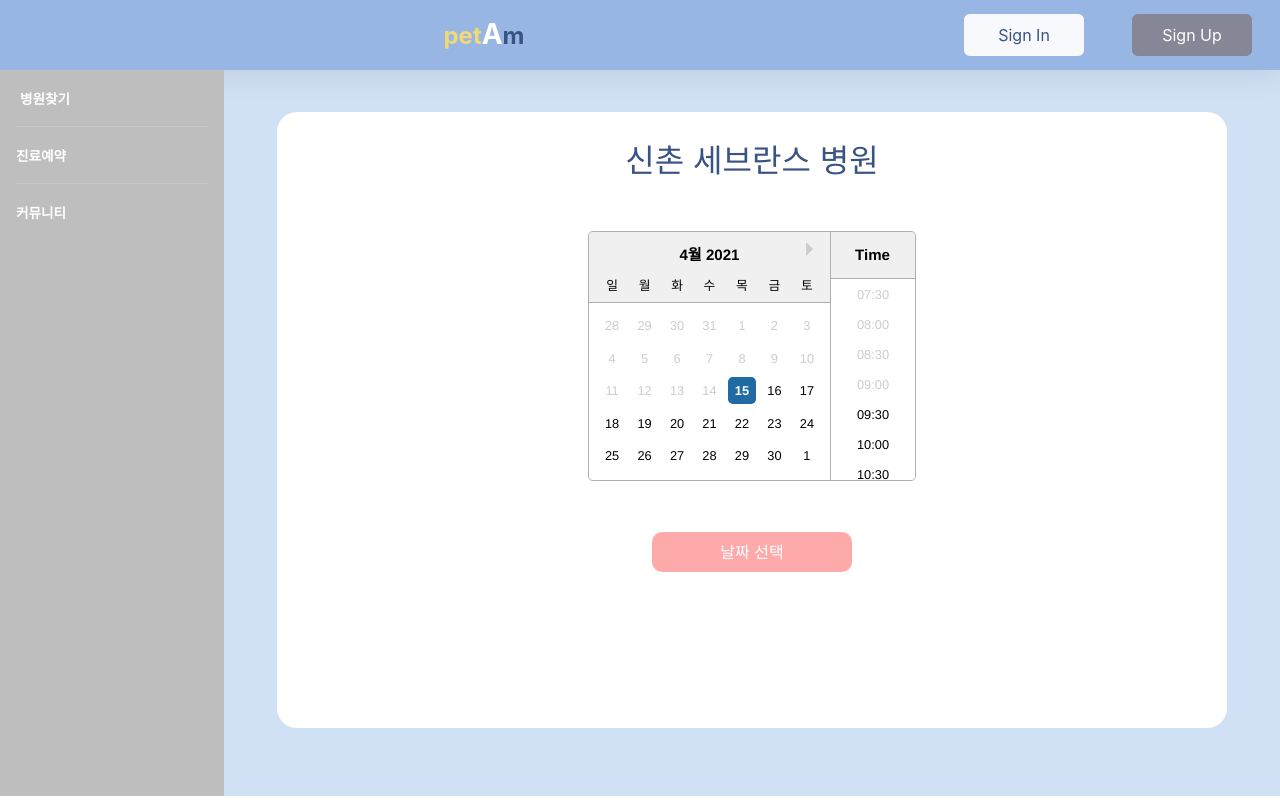
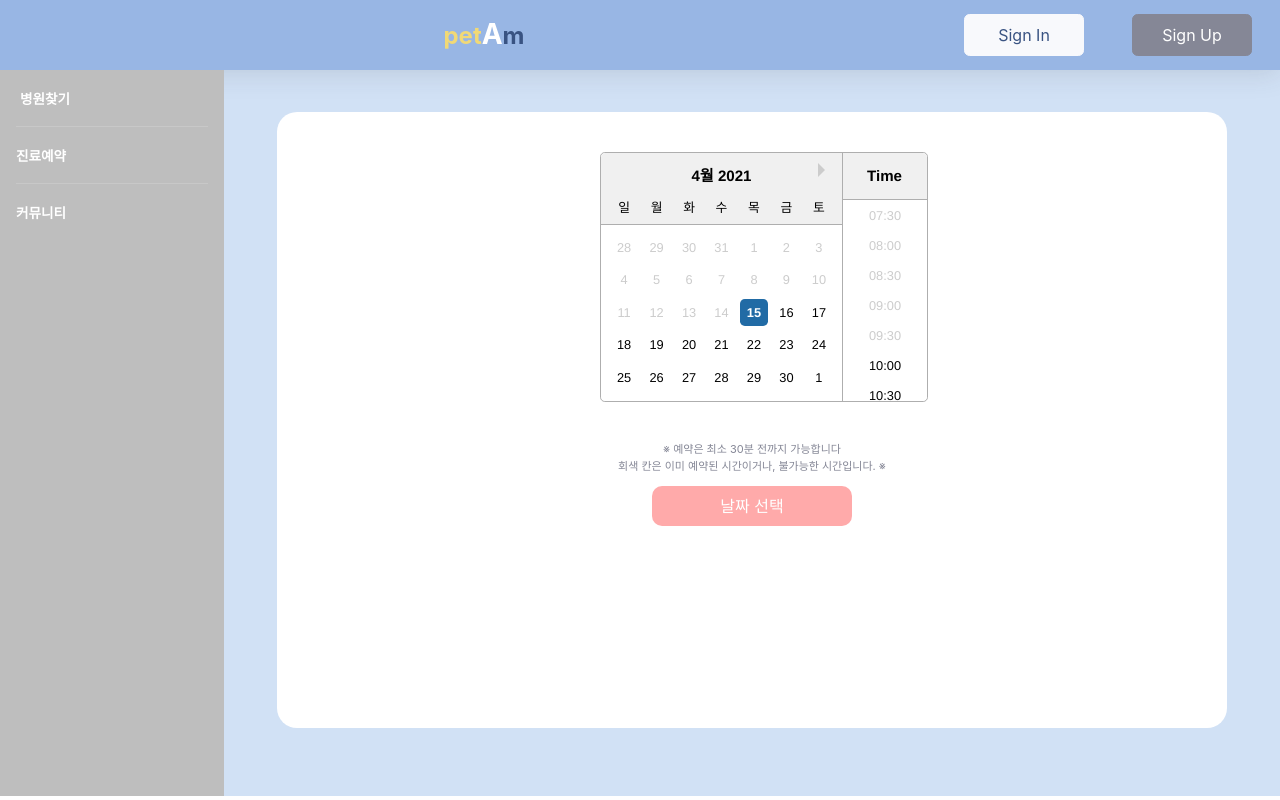
Before and after one commit to ktmihs/AnimalManagement, a React (Create React App) app in the folder petam/: page /reservationPage in a window 1280 px wide. Built offline with nearby package versions, Linux system fonts and the light colour scheme; no server answers.

Commit message:
modify reservation pages

```diff
--- a/petam/src/Components/Content.css
+++ b/petam/src/Components/Content.css
@@ -32,8 +32,8 @@
     margin:10px 3% 20px 3%;
     /*height:25vw;*/
     height:370px;
-    width:350px;
-    border:1px dotted #bbbcbc;
+    width:400px;
+    /* border:1px dotted #bbbcbc; */
     overflow:hidden;
     word-wrap:break-word;
     line-height:30px;
--- a/petam/src/Components/Search.jsx
+++ b/petam/src/Components/Search.jsx
@@ -1,7 +1,7 @@
 import React,{useState} from 'react'
 import '../Components/Content.css'
 
-function Search(){
+function Search({getSearchWord}){
     const [searchWord,setSearchWord]=useState('')
 
     const handleChange=(e)=>{
@@ -9,8 +9,8 @@ function Search(){
 
     }
     const handleSubmit=()=>{
-        //onCreate(searchWord)
-        alert('hospital '+searchWord)
+        getSearchWord(searchWord)
+        //alert('hospital '+searchWord)
             // 디비 서치할 때 사용
     }
 
--- a/petam/src/Pages/CheckReservationPage.jsx
+++ b/petam/src/Pages/CheckReservationPage.jsx
@@ -10,6 +10,7 @@ function CheckReservationPage({location,history}){
         text:location.option,
         dateDay:location.dateDay
     })
+    const hspId=useLocation()
     const handleClick=()=>{
         swal({
             text:'예약이 확정되었습니다.',
@@ -49,7 +50,7 @@ function CheckReservationPage({location,history}){
                 <div className='contentBox' style={contentBox}>
                     <div>
                         예약 번호 : 1235468788<br/>
-                        예약 병원 : 신촌 세브란스 병원<br/>
+                        예약 병원 : {hspId.name}<br/>
                         예약자 : 보리<br/>
                         예약 일정 : {reserve.dateDay}<br/>
                         예약 목적 : {reserve.option}<br/>
--- a/petam/src/Pages/HospitalPage.jsx
+++ b/petam/src/Pages/HospitalPage.jsx
@@ -1,24 +1,38 @@
-import React from 'react'
+import React, { useState } from 'react'
+import { useHistory } from 'react-router'
 import Content from '../Components/Content'
 import '../Components/Content.css'
 import Search from '../Components/Search'
 
 function HospitalPage({location,history}){
-    const content={
-        //display:'fixed',
-        //height:'80vh'
+    const [hospitalInfo,setHospitalInfo]=useState({     //나중에 ''로 초기화 후, db에서 받아 set에 넣어주기
+        id:'980505',
+        name:'신촌세브란스',
+        img:'/sev.jpg',
+        addr:'서울 서대문구 연세로 50-1',
+        ph:'02-1599-1004',
+        time:'09:00 - 18:00',
+        avg:'5' //평점
+    })
+
+    const hspId=useHistory()
+
+    const handleClick=()=>{
+        hspId.push({
+            pathname: '/ReservationPage',
+            id:hospitalInfo.id,
+            name:hospitalInfo.name
+        })
     }
     const topContent={
-        width:'100%',
-        padding:'0 7%',
+        padding:'0 10%',
         display:'flex',
         flexDirection:'row'
     }
     const hospitalImg={
-        width:'120px',
-        height:'150px',
+        width:'190px',
+        height:'190px',
         verticalAlign:'top'
-
     }
     const buttons={
         display:'flex',
@@ -38,27 +52,27 @@ function HospitalPage({location,history}){
     const bottomContent={
         fontSize:'14px',
         textAlign:'left',
-        margin:'10%'
+        margin:'3% 10%'
     }
     return(
-        <Content style={content}>
-            <h2 className='name'>신촌세브란스</h2>
+        <Content>
+            <h2 className='name' value={hospitalInfo.name}>{hospitalInfo.name}</h2>
             <Search/>
             <div className='bodyContainer'>
                 <div className="contentBox">
                     <div style={topContent}>
-                        <img style={hospitalImg} src="/logo2.jpg" alt="petAm"/>
+                        <img style={hospitalImg} src={hospitalInfo.img} alt="hospitalImg"/>
                         <div style={buttons}>
-                            <button style={topButton} className='button' onClick={()=>history.push('/ReservationPage')}>예약하기</button>
+                            <button style={topButton} className='button' onClick={handleClick}>예약하기</button>
                             <button style={bottomButton} className='button'>후기</button>
                         </div>
                     </div>
                     <div style={bottomContent}>
-                        병원명: 신촌 세브란스 병원<br/>
-                        병원주소: 서울 서대문구 연세로 50-1<br/>
-                        전화번호: 02-1599-1004<br/>
-                        운영시간: 09:00-18:00<br/>
-                        평점: 4.7
+                        병원명: {hospitalInfo.name}<br/>
+                        병원주소: {hospitalInfo.addr}<br/>
+                        전화번호: {hospitalInfo.ph}<br/>
+                        운영시간: {hospitalInfo.time}<br/>
+                        평점: {hospitalInfo.avg}
                     </div>
                 </div>
                 <div className="contentBox"></div>
--- a/petam/src/Pages/MainHospitalContent.jsx
+++ b/petam/src/Pages/MainHospitalContent.jsx
@@ -8,8 +8,9 @@ function MainHospitalContent(){
         padding:'10px 0px',
         marginRight:'3%',
         //height:'25vw',
-        width:'300px',
-        border:'1px dotted #bbbcbc',
+        width:'40%',
+        minWidth:'400px',
+        //border:'1px dotted #bbbcbc',
         //borderRight:'3px solid #BBBCBC',
         overflow:'hidden',
         wordWrap:'break-word',
--- a/petam/src/Pages/ReservaionContent.jsx
+++ b/petam/src/Pages/ReservaionContent.jsx
@@ -5,7 +5,7 @@ function ReservationContent({time,getReserve}){
     //const [selectTime,setSeleteTime]=useState()
     const [reserve,setReserve]=useState({
         option:'x',
-        text:''
+        text:'없음'
     })
     const {option,text}=reserve
     const handleChange=(e)=>{
@@ -22,35 +22,35 @@ function ReservationContent({time,getReserve}){
         marginLeft:'5px'
     }
     const textBox={
-        height:'100px',
+        padding:'5px',
+        height:'20vh',
         width:'80%'
     }
     const warningText={
-        fontSize:'11px'
+        fontSize:'11px',
+        margin:'10px 0'
     }
     return(
-        <>
         <div className='contentBox'>
             <div>
                 예약 일정 : {time.year}년 {time.month}월 {time.dates}일 {time.hour}시 {time.minute}분<br/>
                 예약 목적 :
-                    <select name='option' value={option} onChange={handleChange} style={selectBox}>      {/* form으로 변경 후 값 넘기기(Searcj.jsx 참고) */}
+                <select name='option' value={option} onChange={handleChange} style={selectBox}>
                     <option value="정기검진">정기검진</option>
                     <option value="예방접종">예방접종</option>
                     <option value="기타">기타</option>
                     <option value="x" hidden>=== 선택 ===</option>
                 </select>
                 <br/><br/>
-                    <textarea name='text' value={text} onChange={handleChange} style={textBox} placeholder="병원에 보낼 메시지를 적어주세요."/>
+                <textarea name='text' onChange={handleChange} style={textBox} placeholder="병원에 보낼 메시지를 적어주세요."/>
                 <div style={warningText}>
                     ※주의사항※<br/>
                     예약 1일 전까지 무료 취소 가능합니다.<br/>
-                        회색 칸은 이미 예약된 시간이거나, 불가능한 시간입니다.
+                    무분별한 예약, 취소 시 차후 불이익이 발생할 수 있습니다.
                 </div>
                 <check></check>
             </div>
         </div>
-        </>
     )
 }
 export default ReservationContent
--- a/petam/src/Pages/ReservationPage.jsx
+++ b/petam/src/Pages/ReservationPage.jsx
@@ -1,5 +1,5 @@
 import React, { useState } from 'react'
-import { useHistory } from 'react-router'
+import { useHistory, useLocation } from 'react-router'
 import Content from '../Components/Content'
 import '../Components/Content.css'
 import ReservationContent from './ReservaionContent'
@@ -14,11 +14,11 @@ function ReservationPage({location,history}){
         hour:'',
         minute:''
     })
-
     const [reserve,setReserve]=useState({
         option:'',
         text:''
     })
+
     const getReserve=(name,value)=>{
         setReserve({
             ...reserve,
@@ -28,9 +28,11 @@ function ReservationPage({location,history}){
 
     const [nextPage,setNextPage]=useState(false)
 
-    const res=useHistory();
+    const hspId=useLocation()
+    const hspName=hspId.name
+    const res=useHistory()
     const toCheck=()=>{{
-        reserve.option==='' || reserve.option==='기타' && reserve.text===''?
+        reserve.option==='' || reserve.option==='기타' && reserve.text===''?    //미입력 사항 존재할 때
         (
             reserve.option===''?
             swal('','예약 목적을 선택해주세요!','warning')
@@ -38,8 +40,9 @@ function ReservationPage({location,history}){
             swal('','예약 목적에 대한 메시지를 작성해주세요!','warning')
         )
         :
-        res.push({
+        res.push({      //전부 작성되면 다음 페이지로 이동 & 정보 보내기
             pathname:'/CheckReservationPage',
+            name:hspName,
             option:reserve.option,
             text:reserve.text,
             dateDay:`${time.year}년 ${time.month}월 ${time.dates}일 ${time.hour}시 ${time.minute}분`
@@ -71,7 +74,7 @@ function ReservationPage({location,history}){
     }
     return(
         <Content>
-            <h2 className='name'>신촌 세브란스 병원</h2>
+            <h2 className='name'>{hspName}</h2>
             <div className='bodyContainer'>
                 <div style={inner}>
                     {nextPage?
--- a/petam/src/Pages/SearchContent.jsx
+++ b/petam/src/Pages/SearchContent.jsx
@@ -1,12 +1,16 @@
-import React from 'react'
+import React, { useState } from 'react'
 import {Link} from 'react-router-dom'
 import '../Components/Content.css'
 
 function SearchContent(){
-
+    const [info,setInfo]=useState({
+        name:'병원',
+        img:'/sev.jpg',
+        ph:'02-123-1004'
+    })
     const bodyHospital={
         display:'inline-block',
-        border:'1px solid gray',
+        border:'5px solid #98B6E4',
         textAlign:'center',
         height:'190px',
         width:'160px',
@@ -14,15 +18,16 @@ function SearchContent(){
     }
     const imgStyle={
         width:'150px',
+        height:'130px',
         verticalAlign:'top'
     }
 
     return(
         <Link to='/HospitalPage'>
             <div style={bodyHospital}>
-                <img style={imgStyle} src='/logo.jpg'/>
-                병원1<br/>
-                tel: 02-123-1004
+                <img style={imgStyle} src={info.img}/>
+                {info.name}<br/>
+                tel: {info.ph}
             </div>
         </Link>
     )
--- a/petam/src/Pages/TimeTable.jsx
+++ b/petam/src/Pages/TimeTable.jsx
@@ -18,7 +18,7 @@ function TimeTable(props){
       const currentDate = new Date()
       const selectedDate = new Date(time)
 
-      return currentDate.getTime() < selectedDate.getTime()
+      return currentDate.getTime()+1800000 < selectedDate.getTime()   //지난 시간은 선택할 수 없도록 설정
     }
     const selectTime=()=>{
       const currentDate = new Date()
@@ -33,20 +33,30 @@ function TimeTable(props){
       props.getTime(startDate)
       swal('',`${startDate.getMonth()+1}월 ${startDate.getDate()}일 ${startDate.getHours()}시 ${startDate.getMinutes()}분을 선택하셨습니다`, 'success')
     }
+    const info={
+      fontSize:'11px',
+      marginTop:'-7px',
+      marginBottom:'7px'
+    }
     const button={
-      marginBottom:'35px',
+      marginBottom:'25px',
       width:'200px',
       backgroundColor:'rgb(255,170,170)'
     }
     const contentBox={
       border:'none',
+      marginTop:'-10px',
       marginBottom:'-60px'
+    }
+    const picker={
+      backgroundColor:"#0000aa"
     }
 
     return(
         <>
           <div style={contentBox} className='contentBox'>
             <DatePicker
+              style={picker}
               locale={ko}
               selected={startDate}
               onChange={date => setStartDate(date)}
@@ -59,6 +69,7 @@ function TimeTable(props){
               filterTime={filterPassedTime}
             />
           </div>
+          <div style={info}>※ 예약은 최소 30분 전까지 가능합니다<br/>회색 칸은 이미 예약된 시간이거나, 불가능한 시간입니다. ※</div>
           <button style={button} className='button' onClick={selectTime}>날짜 선택</button>
         </>
     )
```
Also changed, not shown: petam/src/App.js (+1 -13 lines), petam/src/Pages/SearchPage.jsx (+10 -3 lines), 1 other file (tests, documents, lock files or other folders). Lines whose indentation alone changed are shown as unchanged.
